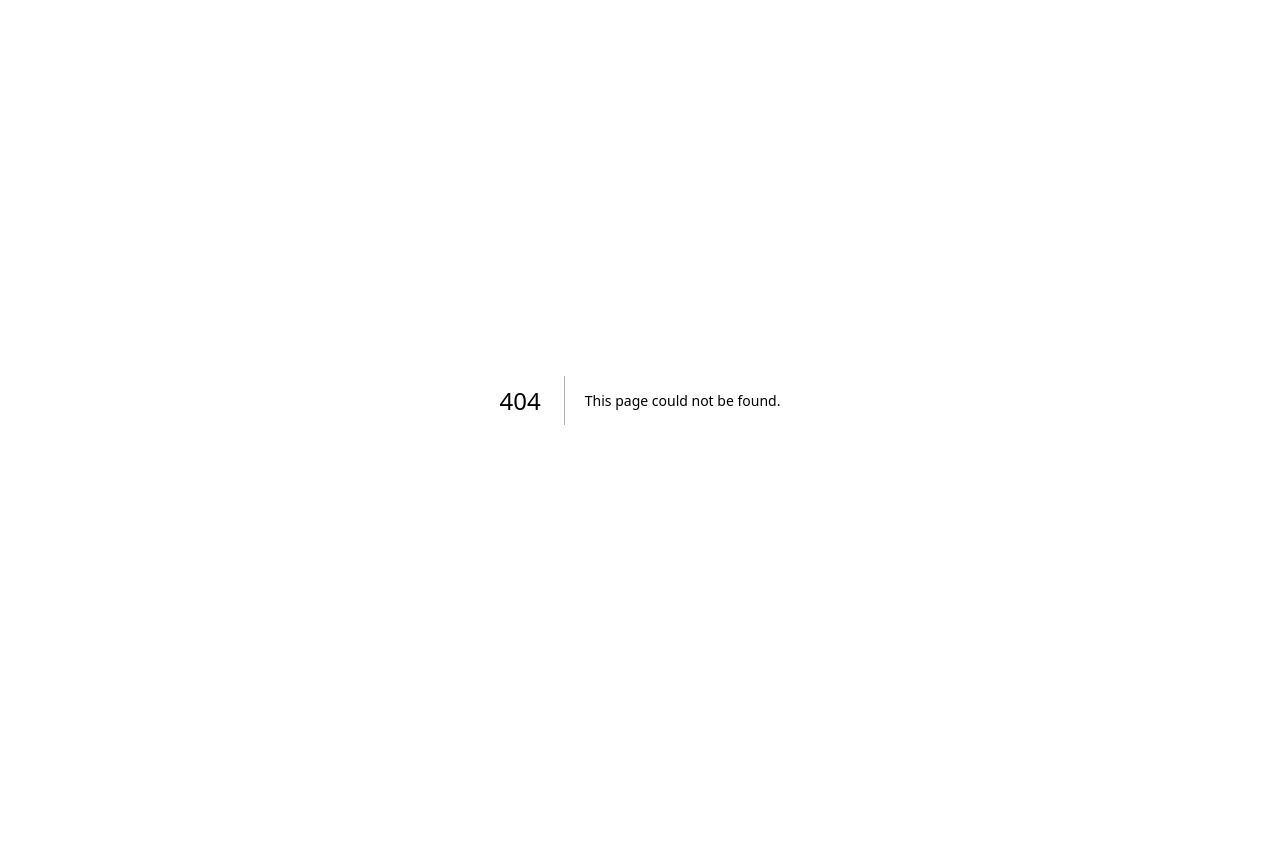
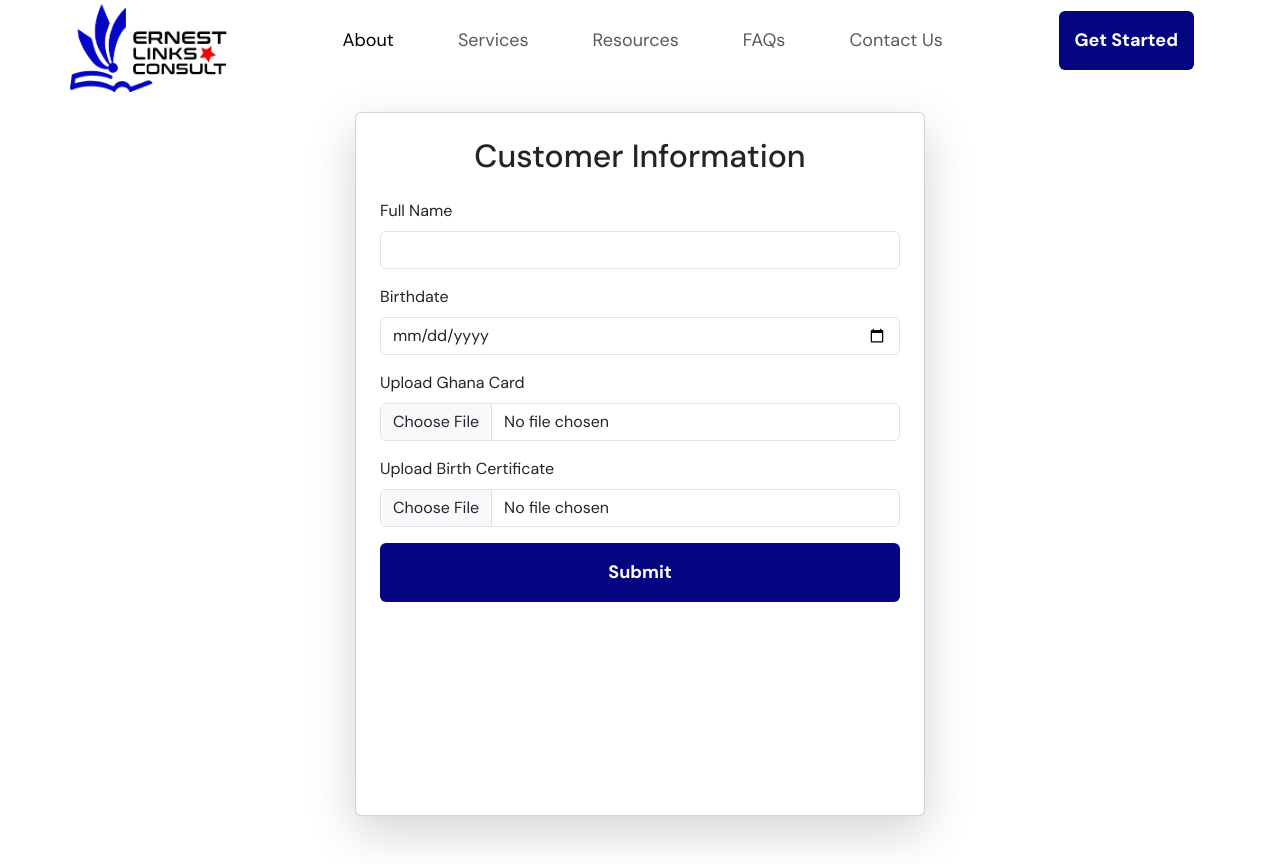
Before and after one commit to ernestlinks-consult/frontend, a Next.js app: page /clientservice in a window 1280 px wide. Before the commit this address had no page. Before the commit the page ends 800 px from the top, so only its background shows below. Built offline with nearby package versions, Linux system fonts and the light colour scheme.

Commit message:
customer info

```diff
--- /dev/null
+++ b/src/app/clientservice/page.js
@@ -0,0 +1,95 @@
+"use client";
+import React, { useState } from "react";
+import Header from "@/app/components/header/index";
+
+const CustomerInfoForm = () => {
+  const [formData, setFormData] = useState({
+    name: "",
+    birthdate: "",
+    ghanaCard: null,
+    birthCert: null,
+  });
+
+  const handleChange = (e) => {
+    const { name, value } = e.target;
+    setFormData({ ...formData, [name]: value });
+  };
+
+  const handleFileChange = (e) => {
+    const { name, files } = e.target;
+    setFormData({ ...formData, [name]: files[0] });
+  };
+
+  const handleSubmit = (e) => {
+    e.preventDefault();
+    console.log("Form submitted", formData);
+  };
+
+  return (
+    <>
+      <Header />
+      <div className="container py-5 d-flex justify-content-center min-vh-100">
+        <div className="card shadow-lg p-4 w-50">
+          <h2 className="text-center mb-4">Customer Information</h2>
+          <form onSubmit={handleSubmit}>
+            <div className="mb-3">
+              <label className="form-label">Full Name</label>
+              <input
+                type="text"
+                className="form-control"
+                name="name"
+                value={formData.name}
+                onChange={handleChange}
+                required
+              />
+            </div>
+
+            <div className="mb-3">
+              <label className="form-label">Birthdate</label>
+              <input
+                type="date"
+                className="form-control"
+                name="birthdate"
+                value={formData.birthdate}
+                onChange={handleChange}
+                required
+              />
+            </div>
+
+            <div className="mb-3">
+              <label className="form-label">Upload Ghana Card</label>
+              <input
+                type="file"
+                className="form-control"
+                name="ghanaCard"
+                accept=".jpg,.jpeg,.png,.pdf"
+                onChange={handleFileChange}
+                required
+              />
+            </div>
+
+            <div className="mb-3">
+              <label className="form-label">Upload Birth Certificate</label>
+              <input
+                type="file"
+                className="form-control"
+                name="birthCert"
+                accept=".jpg,.jpeg,.png,.pdf"
+                onChange={handleFileChange}
+                required
+              />
+            </div>
+
+            <button
+              type="submit"
+              className="nav-link link p-3 fw-bold text-white rounded text-decoration-none w-100">
+              Submit
+            </button>
+          </form>
+        </div>
+      </div>
+    </>
+  );
+};
+
+export default CustomerInfoForm;
--- a/src/app/components/header/index.jsx
+++ b/src/app/components/header/index.jsx
@@ -39,7 +39,7 @@ const Navbar = () => {
                   </a>
                 </li>
                 <li className="nav-item mx-4">
-                  <a className="nav-link" href="#">
+                  <a className="nav-link" href="/clientservice">
                     Services
                   </a>
                 </li>
```
